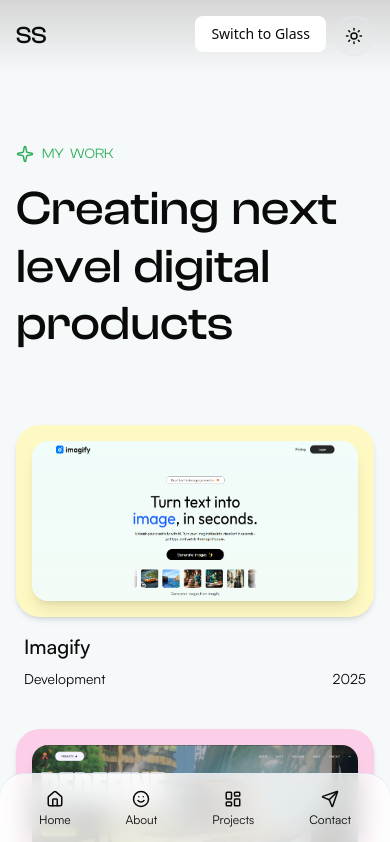
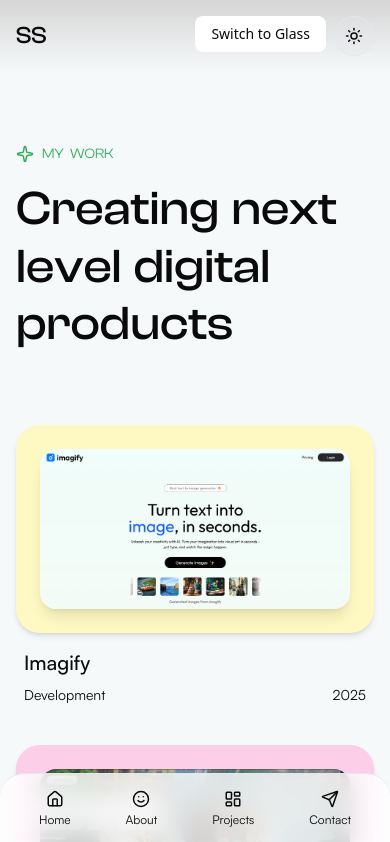
Before and after one commit to CoderGuyShubham/Portfolio, a React (Vite) app in the folder frontend/: page /projects in a window 390 px wide. Shown: the top 842 px of the page. Built offline with nearby package versions, Linux system fonts and the light colour scheme.

Commit message:
typing fixed

```diff
--- a/frontend/src/App.jsx
+++ b/frontend/src/App.jsx
@@ -17,7 +17,7 @@
   }, []);
   useLenis();
   return (
-    <div>
+    <div className="selection:bg-highlight selection:text-body-secondary">
       <Navbar />
       <Routes>
         <Route path="/" element={<Home />} />
--- /dev/null
+++ b/frontend/src/context/AppContext.jsx
@@ -0,0 +1,22 @@
+import React, { createContext, useState } from "react";
+
+export const AppContext = createContext();
+
+export const AppProvider = ({ children }) => {
+  const [darkMode, setDarkMode] = useState(() => {
+    const savedTheme = localStorage.getItem("theme");
+    const isDark = savedTheme === "dark";
+    document.documentElement.setAttribute(
+      "data-theme",
+      isDark ? "dark" : "light"
+    );
+    return isDark;
+  });
+
+  const value = {
+    darkMode,
+    setDarkMode,
+  };
+
+  return <AppContext.Provider value={value}>{children}</AppContext.Provider>;
+};
--- a/frontend/src/layout/Navbar.jsx
+++ b/frontend/src/layout/Navbar.jsx
@@ -1,4 +1,4 @@
-import React, { useState, useEffect, useRef } from "react";
+import React, { useState, useEffect, useRef, useContext } from "react";
 import { Link } from "react-router-dom";
 import { gsap } from "gsap";
 import { ScrollTrigger } from "gsap/ScrollTrigger";
@@ -11,20 +11,13 @@
   LucideSmile,
   LucideSun,
 } from "lucide-react";
+import { AppContext } from "@/context/AppContext";
 
 gsap.registerPlugin(ScrollTrigger);
 
 const Navbar = () => {
   const [useGlass, setUseGlass] = useState(false);
-  const [darkMode, setDarkMode] = useState(() => {
-    const savedTheme = localStorage.getItem("theme");
-    const isDark = savedTheme === "dark";
-    document.documentElement.setAttribute(
-      "data-theme",
-      isDark ? "dark" : "light"
-    );
-    return isDark;
-  });
+  const { darkMode, setDarkMode } = useContext(AppContext);
 
   const navbarRef = useRef(null);
 
--- a/frontend/src/main.jsx
+++ b/frontend/src/main.jsx
@@ -1,10 +1,13 @@
-import { createRoot } from 'react-dom/client'
-import { BrowserRouter } from 'react-router-dom'
-import './index.css'
-import App from './App.jsx'
+import { createRoot } from "react-dom/client";
+import { BrowserRouter } from "react-router-dom";
+import "./index.css";
+import App from "./App.jsx";
+import { AppProvider } from "./context/AppContext";
 
 createRoot(document.getElementById("root")).render(
-  <BrowserRouter>
-    <App />
-  </BrowserRouter>
+  <AppProvider>
+    <BrowserRouter>
+      <App />
+    </BrowserRouter>
+  </AppProvider>
 );
--- a/frontend/src/utilities/ProjectGrid.jsx
+++ b/frontend/src/utilities/ProjectGrid.jsx
@@ -37,20 +37,20 @@
   ];
 
   return (
-    <div className="grid grid-cols-1 md:grid-cols-2 gap-y-10 gap-x-14 py-10 md:py-16">
+    <div className="grid grid-cols-1 sm:grid-cols-2 gap-y-10 gap-x-10 py-10 md:py-16">
       {projects.map((project, index) => (
         <div key={index}>
           <a
             href={project.link}
             target="_blank"
-            className={`md:hover:cursor-pointer rounded-3xl p-4 md:p-8 ${project.bg} shadow-md flex-center`}
+            className={`md:hover:cursor-pointer rounded-3xl h-52 w-full md:h-72  lg:h-[350px] p-6 lg:p-8 ${project.bg} shadow-md flex-center`}
           >
             {/* Image */}
 
             <img
               src={project.img}
               alt={project.title}
-              className="rounded-2xl shadow-lg h-40 sm:h-64"
+              className="rounded-2xl shadow-lg h-full object-cover w-full"
             />
           </a>
 
--- a/frontend/src/utilities/Typing.jsx
+++ b/frontend/src/utilities/Typing.jsx
@@ -1,10 +1,12 @@
-import React, { useLayoutEffect, useRef } from "react";
+import React, { useContext, useLayoutEffect, useRef } from "react";
 import gsap from "gsap";
 import { ScrollTrigger } from "gsap/ScrollTrigger";
+import { AppContext } from "@/context/AppContext";
+
 
 gsap.registerPlugin(ScrollTrigger);
-
 export default function ScrollTextWordByWord() {
+  const { darkMode } = useContext(AppContext);
   const containerRef = useRef(null);
 
   useLayoutEffect(() => {
@@ -42,7 +44,7 @@
     }, containerRef);
 
     return () => ctx.revert();
-  }, []);
+  }, [darkMode]);
 
   const text =
     "I'm Shubham Singh, with over 2+ years of experience in design & development with strong focus on producing high quality & impactful digital experiences. I have worked with some of the most innovative industry leaders to help build their top-notch products.";
```
